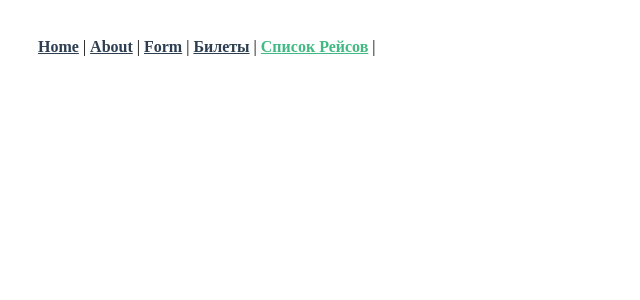
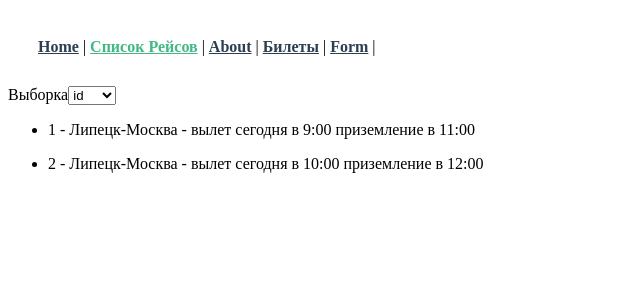
Before and after one commit to NickEngineeringProject/VueAdvance, a Vue app: page /flights in a window 1280 px wide. Shown: the top 300 px of the page, without its empty margins (0-640 px from the left). Built offline with nearby package versions, Linux system fonts and the light colour scheme.

Commit message:
template airport

```diff
--- a/src/components/Flights.vue
+++ b/src/components/Flights.vue
@@ -1,10 +1,38 @@
 <template>
-
+    <div>
+        <label for="select">Выборка</label>
+            <select name="select" id="select">
+                <option value="id">id</option>
+                <option value="to">to</option>
+                <option value="time">time</option>
+            </select>
+        <ul v-for="(fly, i) of flights" :fly="fly" :key="i">
+            <li>
+                {{fly.id}} - {{fly.to}} - {{fly.time}}
+            </li>
+        </ul>
+    </div>
 </template>
 
 <script>
 export default {
-name: "Flights"
+    name: "Flights",
+    data () {
+        return {
+            flights: [
+                {
+                    id: 1,
+                    to: 'Липецк-Москва',
+                    time: 'вылет сегодня в 9:00 приземление в 11:00'
+                },
+                {
+                    id: 2,
+                    to: 'Липецк-Москва',
+                    time: 'вылет сегодня в 10:00 приземление в 12:00'
+                }
+            ]
+        }
+    }
 }
 </script>
 
--- a/src/components/UserSettingsForm.vue
+++ b/src/components/Forms/UserSettingsForm.vue
@@ -8,7 +8,7 @@
             <!--                @input="(newValue) => {receiveNewsletter = newValue}"-->
             <toggle-input v-model="receiveNews"/>
             <span v-if="receiveNews">Согласен</span>
-            <span v-else>Примите соглашение</span>
+            <span v-else>Отказ</span>
             <button type="submit">Update Settings</button>
         </section>
         <label>
@@ -22,7 +22,7 @@
 </template>
 
 <script>
-import ToggleInput from '@/components/ToggleInput'
+import ToggleInput from '@/components/Forms/ToggleInput'
 export default {
     name: "UserSettingsForm",
     data() {
--- a/src/components/Header.vue
+++ b/src/components/Header.vue
@@ -1,12 +1,10 @@
 <template>
     <div id="nav">
-
         <router-link to="/">Home</router-link> |
+        <router-link to="/flights">Список Рейсов</router-link> |
         <router-link to="/about">About</router-link> |
+        <router-link to="/tickets">Билеты</router-link> |
         <router-link to="/form">Form</router-link> |
-        <router-link to="/tickets">Билеты</router-link> |
-        <router-link to="/flights">Список Рейсов</router-link> |
-
     </div>
 </template>
 
--- a/src/components/Tickets.vue
+++ b/src/components/Tickets.vue
@@ -4,7 +4,7 @@
 
 <script>
 export default {
-name: "Tickets"
+    name: "Tickets"
 }
 </script>
 
--- a/src/pages/Flights/index.vue
+++ b/src/pages/Flights/index.vue
@@ -1,10 +1,14 @@
 <template>
-
+    <div>
+        <Flights/>
+    </div>
 </template>
 
 <script>
+import Flights from "@/components/Flights";
 export default {
-    name: "Flights"
+    name: "index",
+    components: {Flights}
 }
 </script>
 
--- a/src/pages/Home.vue
+++ b/src/pages/Home.vue
@@ -1,6 +1,19 @@
 <template>
     <div>
-
+        <section class="transfer_pages">
+            <h3 class="transfer_page__title">Хотите посмотреть информацию о нас</h3>
+            <router-link to="/about">
+                <button>О нас</button>
+            </router-link>
+            <h3 class="transfer_page__title">Хотите посмотреть рассписание полетов</h3>
+            <router-link to="/flights">
+                <button>Список Рейсов</button>
+            </router-link>
+            <h3 class="transfer_page__title">Хотите купить билет на ваш выбранный рейс</h3>
+            <router-link to="/tickets">
+                <button>Купить билет</button>
+            </router-link>
+        </section>
     </div>
 </template>
 
--- a/src/pages/Tickets/index.vue
+++ b/src/pages/Tickets/index.vue
@@ -1,10 +1,12 @@
 <template>
-
+    <div>
+        <h2>Купить билет</h2>
+    </div>
 </template>
 
 <script>
 export default {
-    name: "Tickets"
+    name: "index"
 }
 </script>
 
--- a/src/pages/UserSettingsForm/index.vue
+++ b/src/pages/UserSettingsForm/index.vue
@@ -5,7 +5,7 @@
 </template>
 
 <script>
-import UserSettingsForm from "@/components/UserSettingsForm";
+import UserSettingsForm from "@/components/Forms/UserSettingsForm";
 export default {
     name: "index",
     components: {
--- a/src/router/index.js
+++ b/src/router/index.js
@@ -12,7 +12,7 @@ const routes = [
   {
     path: '/about',
     name: 'About',
-    component: () => import('@/pages/About.vue')
+    component: () => import('@/pages/About/index.vue')
   },
   {
     path: '/form',
```
Also changed, not shown: src/components/Forms/ToggleInput.vue (renamed from src/components/ToggleInput.vue), src/pages/About/index.vue (renamed from src/pages/About.vue).
